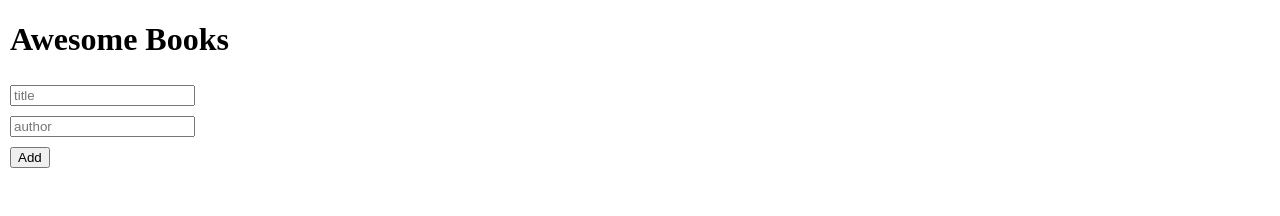
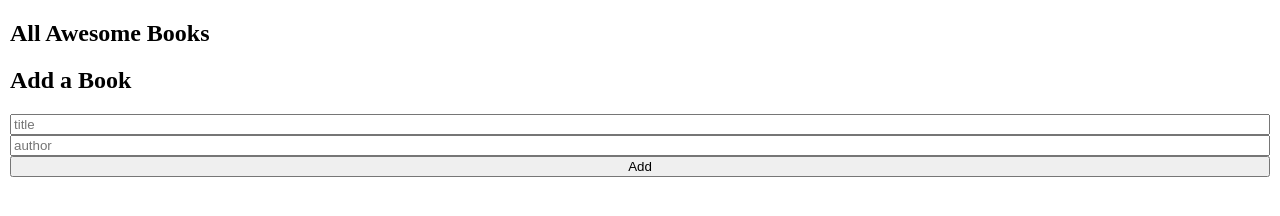
Before and after one commit to tugsem/awesome-books, a plain HTML site: page index.html in a window 1280 px wide. Drawn offline with Linux system fonts and the light colour scheme.

Commit message:
Update html page

```diff
--- a/index.html
+++ b/index.html
@@ -8,23 +8,19 @@
     <link rel="stylesheet" href="style.css">
 </head>
 <body>
-    <header>
-        <h1>Awesome Books</h1>
-    </header>
     <main>
-        <div class="container">
-        </div>
+      <section class="books-container">
+        <h1>All Awesome Books</h1>
+        <div class="container"></div>
+      </section>
+      <section class="add-books">
+        <h1>Add a Book</h1>
         <form id="form">
-            <label for="title">
-                <input type="text" id="title" placeholder="title" required>
-            </label>
-            <label for="author">
-                <input type="text" id="author" placeholder="author" required >
-            </label>
-            <label for="add">
-                <button type="submit" id="add">Add</button>
-            </label>
-         </form>
+          <input type="text" id="title" placeholder="title" required />
+          <input type="text" id="author" placeholder="author" required />
+          <button type="submit" id="add">Add</button>
+        </form>
+      </section>
     </main>
     <script src="script.js"></script>
 </body>
```
